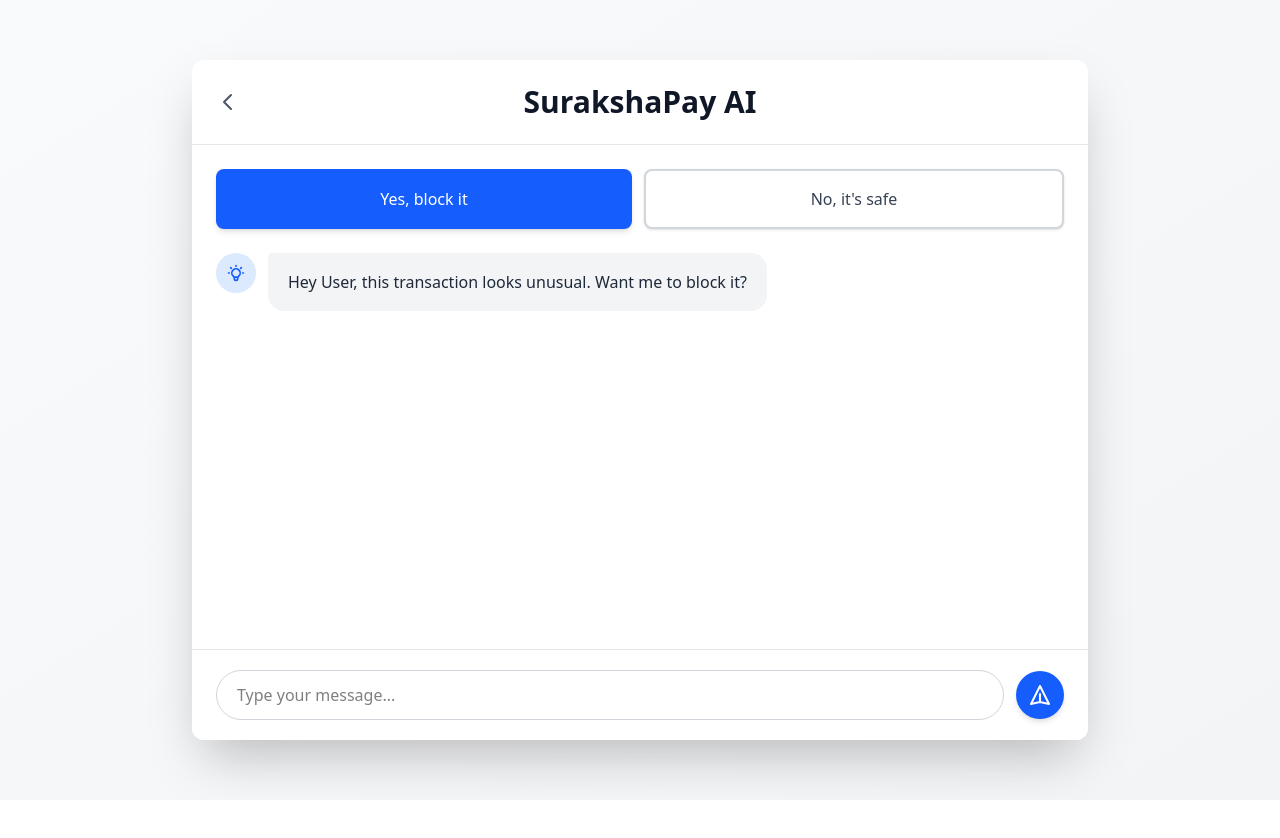
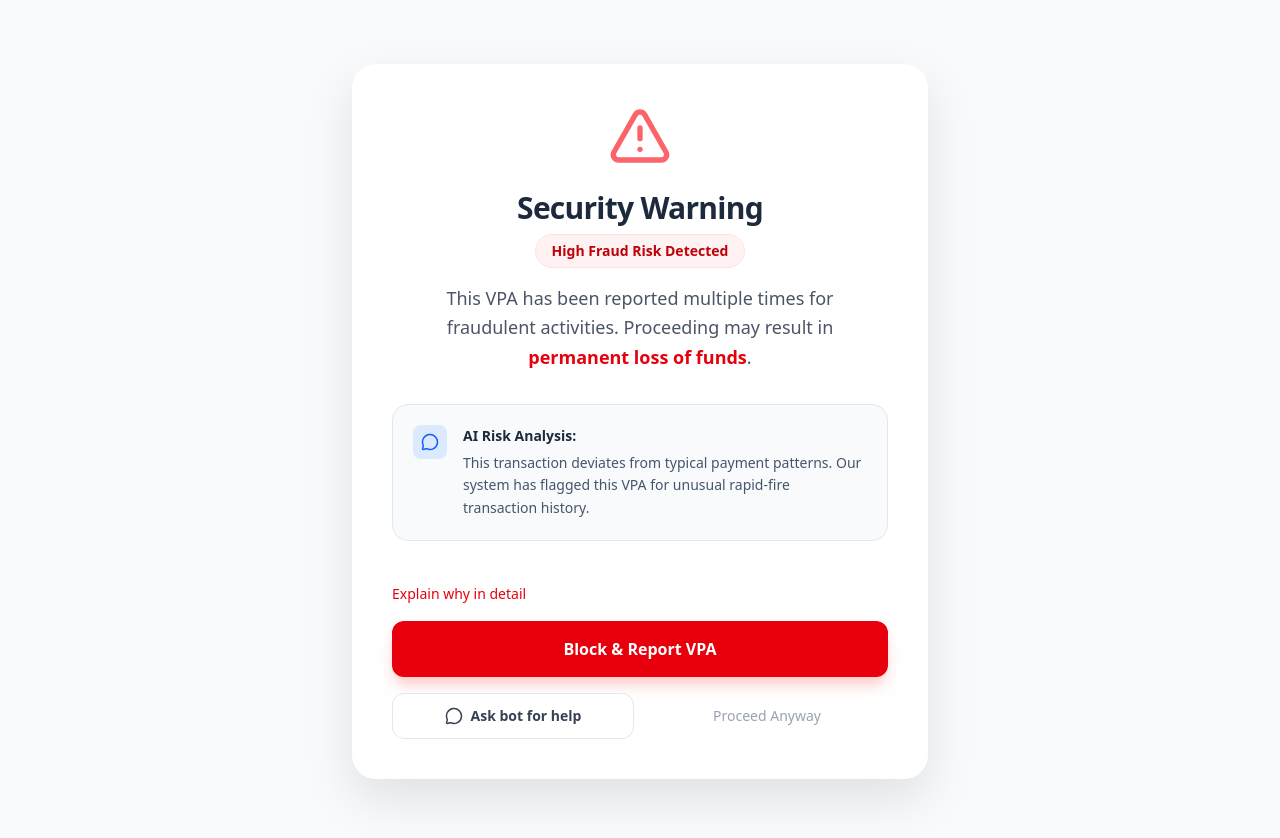
Before and after one commit to amrutasahu2006/upi-fraud-detection, a React (Vite) app: page / in a window 1280 px wide. Shown: the top 838 px of the page. Before the commit the page ends 800 px from the top, so only its background shows below. Built offline with nearby package versions, Linux system fonts and the light colour scheme.

Commit message:
chore: make SecurityWarning landing page; add /chatbot route and back navigation

```diff
--- a/src/App.jsx
+++ b/src/App.jsx
@@ -15,8 +15,9 @@
   return (
     <BrowserRouter>
       <Routes>
-        {/* Main Landing / Chatbot */}
-        <Route path="/" element={<SecurityChatbot />} />
+        {/* Main Landing / Warning */}
+        <Route path="/" element={<SecurityWarning />} />
+        <Route path="/chatbot" element={<SecurityChatbot />} />
 
         {/* Security & Recommendations */}
         <Route path="/recommendations" element={<SecurityRecommendations />} />
@@ -28,7 +29,6 @@
 
         {/* Transaction & Risk Flow */}
         <Route path="/payment" element={<UPIPayment />} />
-        <Route path="/warning" element={<SecurityWarning />} />
         <Route path="/blocked" element={<TransactionBlocked />} />
         <Route path="/risk-details" element={<TransactionRiskDetails />} />
       </Routes>
--- a/src/pages/SecurityChatbot.jsx
+++ b/src/pages/SecurityChatbot.jsx
@@ -1,7 +1,9 @@
 import { useState } from "react";
+import { useNavigate } from "react-router-dom";
 
 function SecurityChatbot() {
   const [message, setMessage] = useState("");
+  const navigate = useNavigate();
 
   const handleBlock = () => {
     // Handle block action
@@ -28,7 +30,7 @@
         {/* Header Section */}
         <div className="px-4 md:px-6 pt-4 md:pt-6 pb-3 md:pb-4 border-b border-gray-200">
           <div className="flex items-center justify-between mb-2">
-            <button className="text-gray-600 hover:text-gray-900 transition-colors">
+            <button onClick={() => navigate('/')} className="text-gray-600 hover:text-gray-900 transition-colors">
               <svg
                 className="w-5 h-5 md:w-6 md:h-6"
                 fill="none"
--- a/src/pages/SecurityWarning.jsx
+++ b/src/pages/SecurityWarning.jsx
@@ -66,7 +66,7 @@
 
             {/* Secondary Actions - Using Grid for Tablet/Desktop to save vertical space */}
             <div className="grid grid-cols-1 sm:grid-cols-2 gap-3">
-                <button onClick={() => navigate('/')} className="w-full flex items-center justify-center space-x-2 bg-white border border-gray-200 text-gray-700 py-3 px-4 rounded-xl hover:bg-gray-50 transition-colors text-sm font-semibold">
+                <button onClick={() => navigate('/chatbot')} className="w-full flex items-center justify-center space-x-2 bg-white border border-gray-200 text-gray-700 py-3 px-4 rounded-xl hover:bg-gray-50 transition-colors text-sm font-semibold">
                     <MessageCircle size={18} />
                     <span>Ask bot for help</span>
                 </button>
```
Also changed, not shown: 1 other file (tests, documents, lock files or other folders).
